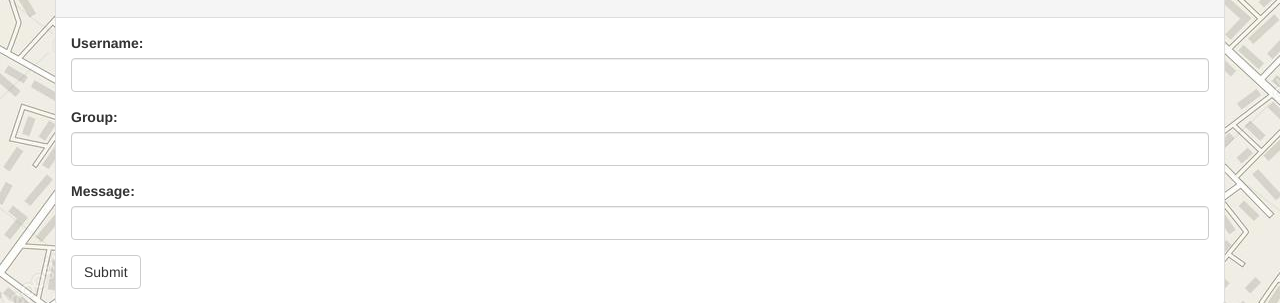
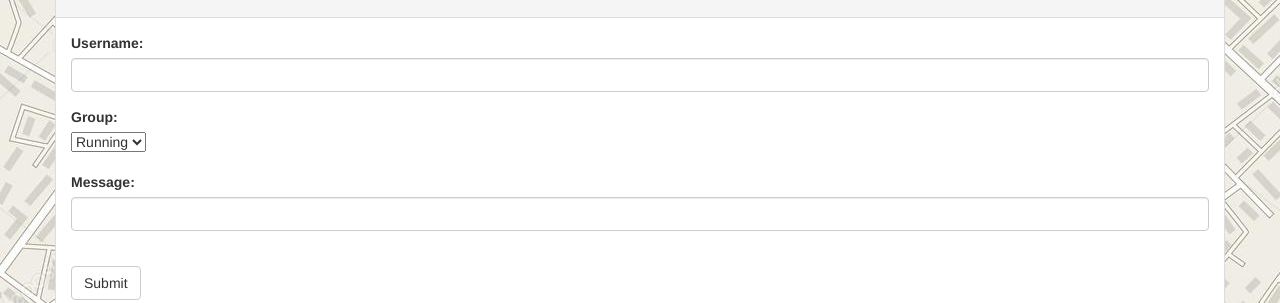
Before and after one commit to TJLack/Sports-App, a website: page public/chatroom.html in a window 1280 px wide. Shown: the part 1221-1524 px from the top of the page. Drawn offline with nearby package versions, Linux system fonts and the light colour scheme; no server answers.

Commit message:
Update chatroom.html

```diff
--- a/public/chatroom.html
+++ b/public/chatroom.html
@@ -115,16 +115,26 @@
             <label for="username">Username: </label>
             <input type="name" class="form-control" id="username">
           </div>
-        <div class="form-group">
+        <div>
           <label for="group">Group: </label>
-          <input type="name" class="form-control" id="group">
+          <br>
+          <select name="run/bike" form="sportform" id="group">
+  <option value="running">Running</option>
+  <option value="biking">Biking</option>
+
+</select>
+
+
+
         </div>
+
+        <br>
         <div class="form-group">
           <label for="message">Message: </label>
           <input type="text-area" class="form-control" id="message">
         </div>
+        <br>
         <button type="submit" class="btn btn-default" id = "chatSubmit">Submit</button>
-
     </form>
 
         </div>
```
